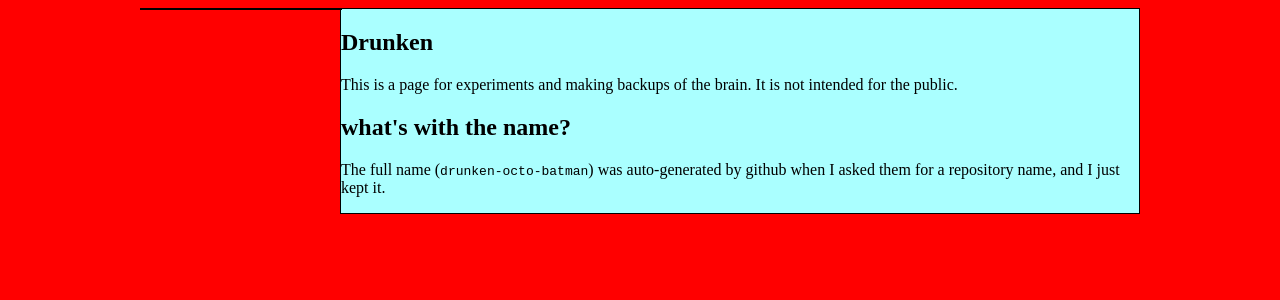
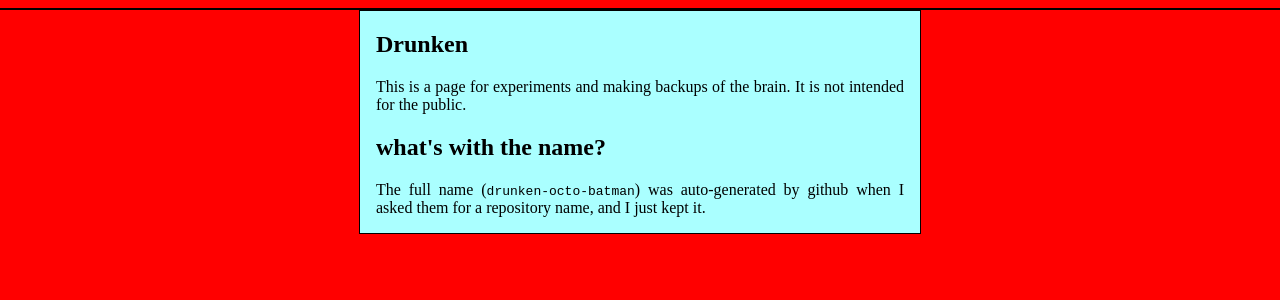
Before and after one commit to dannyedel/drunken-octo-batman, a Jekyll site: the page built from index.md, in a window 1280 px wide. Shown: the top 300 px of the page. Built offline with Jekyll 4.4.1, drawn with Linux system fonts in a browser that asks for light colours.

Commit message:
WIP on css

```diff
--- /dev/null
+++ b/assets/css/common-layout.css
@@ -0,0 +1,33 @@
+img {
+	/* prevent images from running over the edge */
+	max-width: 100%;
+}
+
+pre {
+	/* prevent code blocks from running over */
+	overflow: auto;
+}
+
+p {
+	-moz-hyphens: auto;
+	hyphens: auto;
+}
+
+article {
+	/* Maxwidth for article, for easier reading */
+	max-width: 33em;
+	padding-left: 1em;
+	padding-right: 1em;
+	margin-left: auto;
+	margin-right: auto;
+
+	text-align: justify;
+}
+
+code {
+	/* May justify very bad kerning */
+	white-space: nowrap;
+}
+
+nav {
+}
--- a/assets/css/common.css
+++ /dev/null
@@ -1,14 +0,0 @@
-img {
-	/* prevent images from running over the edge */
-	max-width: 100%;
-}
-
-pre {
-	/* prevent code blocks from running over */
-	overflow: auto;
-}
-
-p {
-	-moz-hyphens: auto;
-	hyphens: auto;
-}
--- a/assets/css/medium.css
+++ /dev/null
@@ -1,3 +0,0 @@
-body {
-	background-color: yellow;
-}
--- /dev/null
+++ b/assets/css/onecolumn.css
@@ -0,0 +1,3 @@
+body {
+	background-color: #ddddff;
+}
--- a/assets/css/page.css
+++ b/assets/css/page.css
@@ -1,7 +1,7 @@
-@import url('common.css');
+@import url('textstyles.css');
 
 @import url('print.css') print;
 
-@import url('small.css') screen and (max-width: 399px);
-@import url('medium.css') screen and (min-width: 400px) and (max-width: 1024px);
-@import url('large.css') screen and (min-width: 1025px);
+@import url('common-layout.css');
+@import url('onecolumn.css') screen and (max-width: 40em);
+@import url('twocolumn.css') screen and (min-width: 40em);
--- a/assets/css/small.css
+++ /dev/null
@@ -1,3 +0,0 @@
-body {
-	background-color: blue;
-}
--- /dev/null
+++ b/assets/css/textstyles.css
@@ -0,0 +1,3 @@
+/* Text style definitions (font-face etc) here, to
+ * ensure similar output across all renderings
+ */
--- a/assets/css/large.css
+++ b/assets/css/twocolumn.css
@@ -1,6 +1,5 @@
 body {
 	background-color: red;
-	width: 1000px;
 	margin-left: auto;
 	margin-right: auto;
 }
@@ -10,12 +9,9 @@
 }
 
 nav {
-	float: left;
-	width: 200px;
 	background-color: #faf;
 }
 
 article {
-	margin-left: 200px;
 	background-color: #aff;
 }
```
